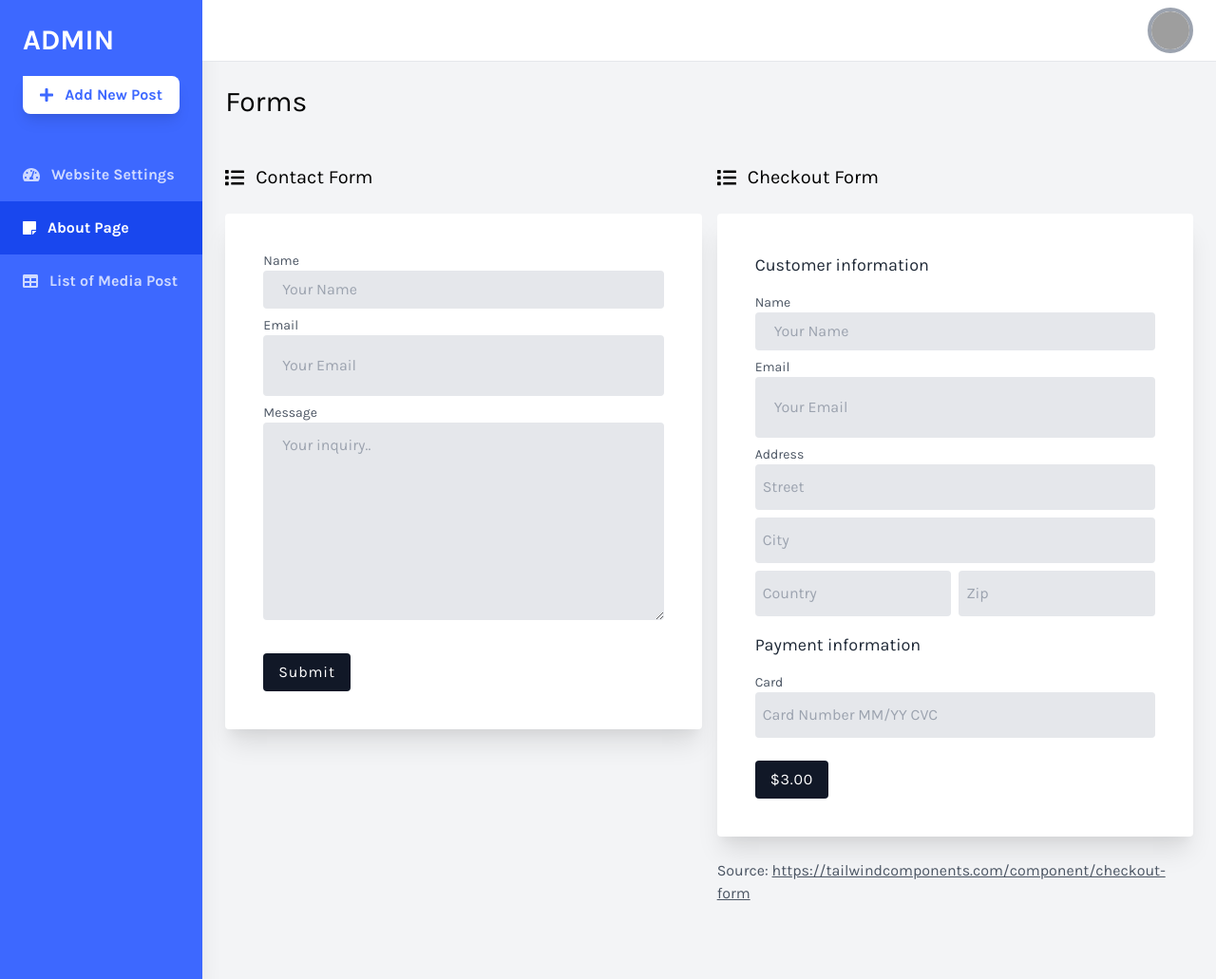
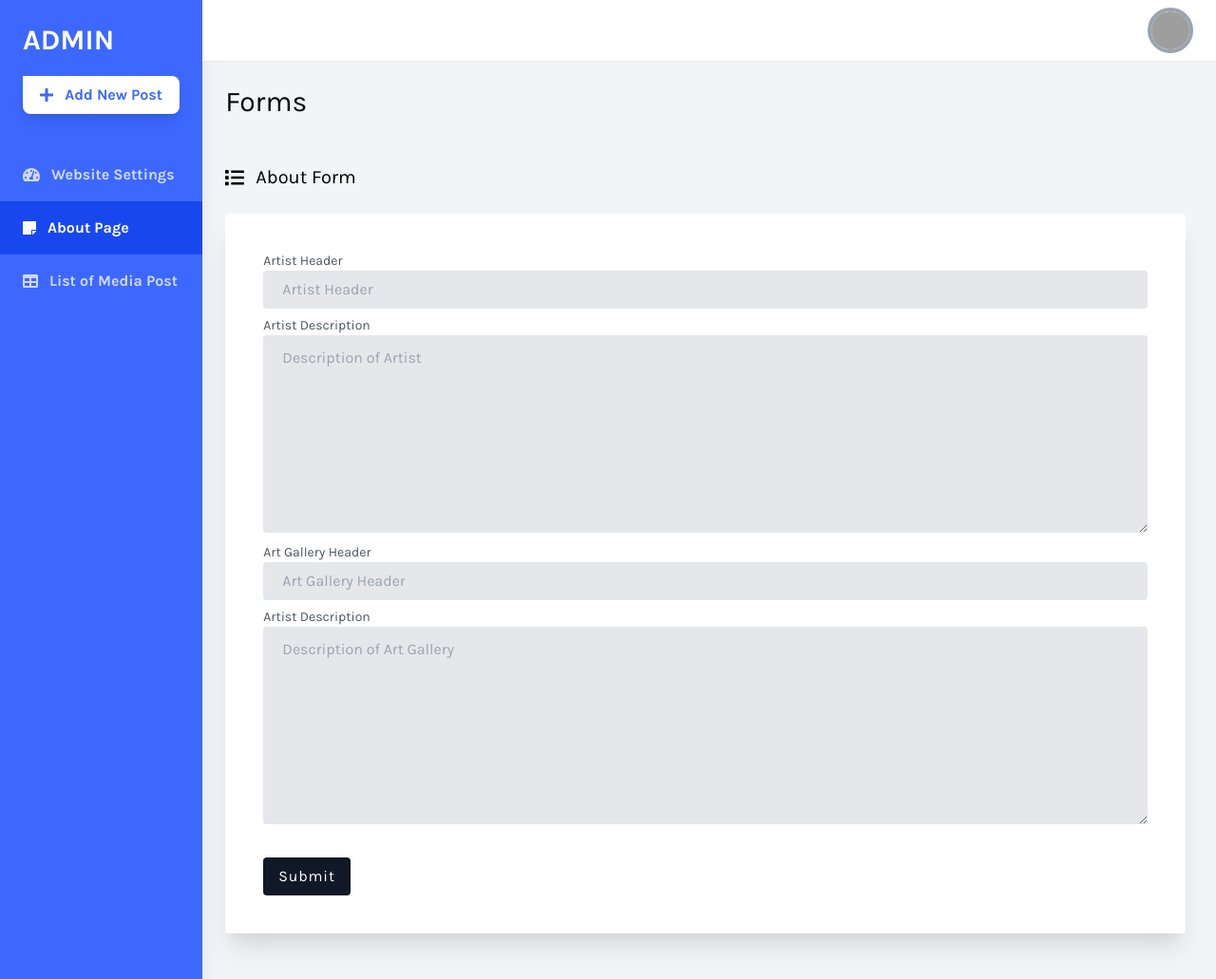
Before and after one commit to p-acharya09/PHPproject, a PHP site: page /views/admin/about.view.php in a window 1280 px wide. Shown: the whole page at 95% size. Run offline with PHP 8.4, Linux system fonts and the light colour scheme; some libraries are stand-ins or nearby versions; grey boxes are pictures that could not be loaded.

Commit message:
Connect database and create about form

```diff
--- a/controllers/about.php
+++ b/controllers/about.php
@@ -1,3 +1,8 @@
 <?php
+$config = require('config.php');
+$db = new Database($config['database']);
+
+$about = $db->query('select * from about')->fetch();
+
 require "views/about.view.php";
 ?>
--- a/index.php
+++ b/index.php
@@ -1,3 +1,4 @@
 <?php
+    require 'Database.php';
     require 'router.php';
 ?>
--- a/router.php
+++ b/router.php
@@ -8,7 +8,7 @@ $routes = [
     '/contact' => 'controllers/contact.php',
     '/media' => 'controllers/media.php',
     '/artdetail' => 'controllers/artdetail.php',
-    '/register' =>'controllers/registration/create.php',
+    '/register' =>'controllers/login/create.php',
     '/adminforms' => 'views/admin/form.view.php',
     '/admintables' => 'views/admin/list.view.php',
     '/adminabout' => 'views/admin/about.view.php',
--- a/views/admin/about.view.php
+++ b/views/admin/about.view.php
@@ -3,7 +3,7 @@
 <head>
     <meta charset="UTF-8">
     <meta name="viewport" content="width=device-width, initial-scale=1.0">
-    <title>Tailwind Admin Template</title>
+    <title>Admin</title>
     <meta name="author" content="David Grzyb">
     <meta name="description" content="">
 
@@ -100,75 +100,42 @@
                 <h1 class="w-full text-3xl text-black pb-6">Forms</h1>
 
                 <div class="flex flex-wrap">
-                    <div class="w-full lg:w-1/2 my-6 pr-0 lg:pr-2">
+                    <div class="w-full my-6 pr-0 lg:pr-2">
                         <p class="text-xl pb-6 flex items-center">
-                            <i class="fas fa-list mr-3"></i> Contact Form
+                            <i class="fas fa-list mr-3"></i> About Form
                         </p>
                         <div class="leading-loose">
                             <form class="p-10 bg-white rounded shadow-xl">
                                 <div class="">
-                                    <label class="block text-sm text-gray-600" for="name">Name</label>
-                                    <input class="w-full px-5 py-1 text-gray-700 bg-gray-200 rounded" id="name" name="name" type="text" required="" placeholder="Your Name" aria-label="Name">
+                                    <label class="block text-sm text-gray-600" for="artist_header">Artist Header</label>
+                                    <input class="w-full px-5 py-1 text-gray-700 bg-gray-200 rounded" id="artist_header" name="artist_header" type="text" required="" placeholder="Artist Header" aria-label="Artist Header">
                                 </div>
                                 <div class="mt-2">
-                                    <label class="block text-sm text-gray-600" for="email">Email</label>
-                                    <input class="w-full px-5  py-4 text-gray-700 bg-gray-200 rounded" id="email" name="email" type="text" required="" placeholder="Your Email" aria-label="Email">
+                                    <label class=" block text-sm text-gray-600" for="artist_description">Artist Description</label>
+                                    <textarea class="w-full px-5 py-2 text-gray-700 bg-gray-200 rounded" id="artist_description" name="artist_description" rows="6" required="" placeholder="Description of Artist" aria-label="Artist Description"></textarea>
+                                </div>
+                                <div class="" hidden>
+                                    <label class="block text-sm text-gray-600" for="artist_image">Artist Image</label>
+                                    <input class="w-full px-5 py-1 text-gray-700 bg-gray-200 rounded" id="artist_image" name="artist_image" type="text" required="" placeholder="Artist Header" value="samrat" aria-label="Artist Header">
+                                </div>
+                                <div class="">
+                                    <label class="block text-sm text-gray-600" for="artgallery_header">Art Gallery Header</label>
+                                    <input class="w-full px-5 py-1 text-gray-700 bg-gray-200 rounded" id="artgallery_header" name="artgallery_header" type="text" required="" placeholder="Art Gallery Header" aria-label="Art Gallery Header">
                                 </div>
                                 <div class="mt-2">
-                                    <label class=" block text-sm text-gray-600" for="message">Message</label>
-                                    <textarea class="w-full px-5 py-2 text-gray-700 bg-gray-200 rounded" id="message" name="message" rows="6" required="" placeholder="Your inquiry.." aria-label="Email"></textarea>
+                                    <label class=" block text-sm text-gray-600" for="artgallery_description">Artist Description</label>
+                                    <textarea class="w-full px-5 py-2 text-gray-700 bg-gray-200 rounded" id="artgallery_description" name="artgallery_description" rows="6" required="" placeholder="Description of Art Gallery" aria-label="Art Gallery Description"></textarea>
                                 </div>
+                                <div class="" hidden>
+                                    <label class="block text-sm text-gray-600" for="artgallery_image">Art Gallery Image</label>
+                                    <input class="w-full px-5 py-1 text-gray-700 bg-gray-200 rounded" id="artgallery_image" name="artgallery_image" type="text" required="" placeholder="Art Gallery Header" value="artgallery" aria-label="Art Gallery Header">
+                                </div>
+
                                 <div class="mt-6">
                                     <button class="px-4 py-1 text-white font-light tracking-wider bg-gray-900 rounded" type="submit">Submit</button>
                                 </div>
                             </form>
                         </div>
-                    </div>
-
-                    <div class="w-full lg:w-1/2 mt-6 pl-0 lg:pl-2">
-                        <p class="text-xl pb-6 flex items-center">
-                            <i class="fas fa-list mr-3"></i> Checkout Form
-                        </p>
-                        <div class="leading-loose">
-                            <form class="p-10 bg-white rounded shadow-xl">
-                                <p class="text-lg text-gray-800 font-medium pb-4">Customer information</p>
-                                <div class="">
-                                    <label class="block text-sm text-gray-600" for="cus_name">Name</label>
-                                    <input class="w-full px-5 py-1 text-gray-700 bg-gray-200 rounded" id="cus_name" name="cus_name" type="text" required="" placeholder="Your Name" aria-label="Name">
-                                </div>
-                                <div class="mt-2">
-                                    <label class="block text-sm text-gray-600" for="cus_email">Email</label>
-                                    <input class="w-full px-5  py-4 text-gray-700 bg-gray-200 rounded" id="cus_email" name="cus_email" type="text" required="" placeholder="Your Email" aria-label="Email">
-                                </div>
-                                <div class="mt-2">
-                                    <label class=" block text-sm text-gray-600" for="cus_email">Address</label>
-                                    <input class="w-full px-2 py-2 text-gray-700 bg-gray-200 rounded" id="cus_email" name="cus_email" type="text" required="" placeholder="Street" aria-label="Email">
-                                </div>
-                                <div class="mt-2">
-                                    <label class="hidden text-sm block text-gray-600" for="cus_email">City</label>
-                                    <input class="w-full px-2 py-2 text-gray-700 bg-gray-200 rounded" id="cus_email" name="cus_email" type="text" required="" placeholder="City" aria-label="Email">
-                                </div>
-                                <div class="inline-block mt-2 w-1/2 pr-1">
-                                    <label class="hidden block text-sm text-gray-600" for="cus_email">Country</label>
-                                    <input class="w-full px-2 py-2 text-gray-700 bg-gray-200 rounded" id="cus_email" name="cus_email" type="text" required="" placeholder="Country" aria-label="Email">
-                                </div>
-                                <div class="inline-block mt-2 -mx-1 pl-1 w-1/2">
-                                    <label class="hidden block text-sm text-gray-600" for="cus_email">Zip</label>
-                                    <input class="w-full px-2 py-2 text-gray-700 bg-gray-200 rounded" id="cus_email"  name="cus_email" type="text" required="" placeholder="Zip" aria-label="Email">
-                                </div>
-                                <p class="text-lg text-gray-800 font-medium py-4">Payment information</p>
-                                <div class="">
-                                    <label class="block text-sm text-gray-600" for="cus_name">Card</label>
-                                    <input class="w-full px-2 py-2 text-gray-700 bg-gray-200 rounded" id="cus_name" name="cus_name" type="text" required="" placeholder="Card Number MM/YY CVC" aria-label="Name">
-                                </div>
-                                <div class="mt-6">
-                                    <button class="px-4 py-1 text-white font-light tracking-wider bg-gray-900 rounded" type="submit">$3.00</button>
-                                </div>
-                            </form>
-                        </div>
-                        <p class="pt-6 text-gray-600">
-                            Source: <a class="underline" href="https://tailwindcomponents.com/component/checkout-form">https://tailwindcomponents.com/component/checkout-form</a>
-                        </p>
                     </div>
                 </div>
             </main>
```
Also changed, not shown: Database.php (added, +24 -0 lines), config.php (added, +12 -0 lines), controllers/login/create.php (added, +8 -0 lines), controllers/login/store.php (added, +17 -0 lines), controllers/registration/create.php (deleted, +0 -8 lines), controllers/registration/store.php (deleted, +0 -46 lines), views/about.view.php (+4 -6 lines), views/login/create.view.php (renamed from views/registration/create.view.php, +4 -8 lines).
